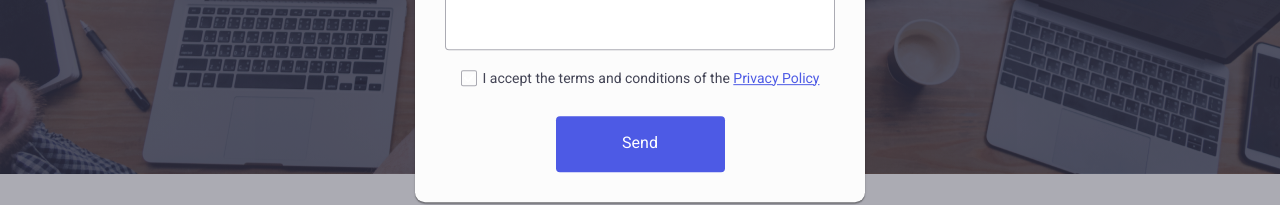
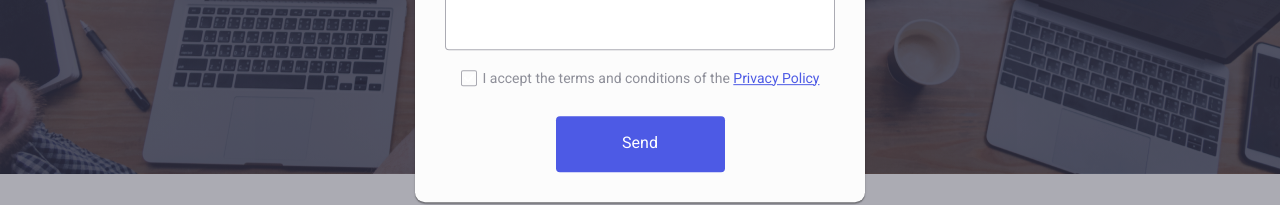
Before and after one commit to Nikkkitos/goit-markup-hw-06, a plain HTML site: page index.html in a window 1280 px wide. Both pictures are taken after a click on the button "Order Service". Shown: the part 483-688 px from the top of the page. Drawn offline with nearby package versions, Linux system fonts and the light colour scheme.

Commit message:
Update styles.css

```diff
--- a/css/styles.css
+++ b/css/styles.css
@@ -776,6 +776,7 @@ button:focus {
 .form-agreement-text {
     font-size: 14px;
     user-select: none;
+    color: #8E8F99;
 }
 
 .form-agreement-link {
```
